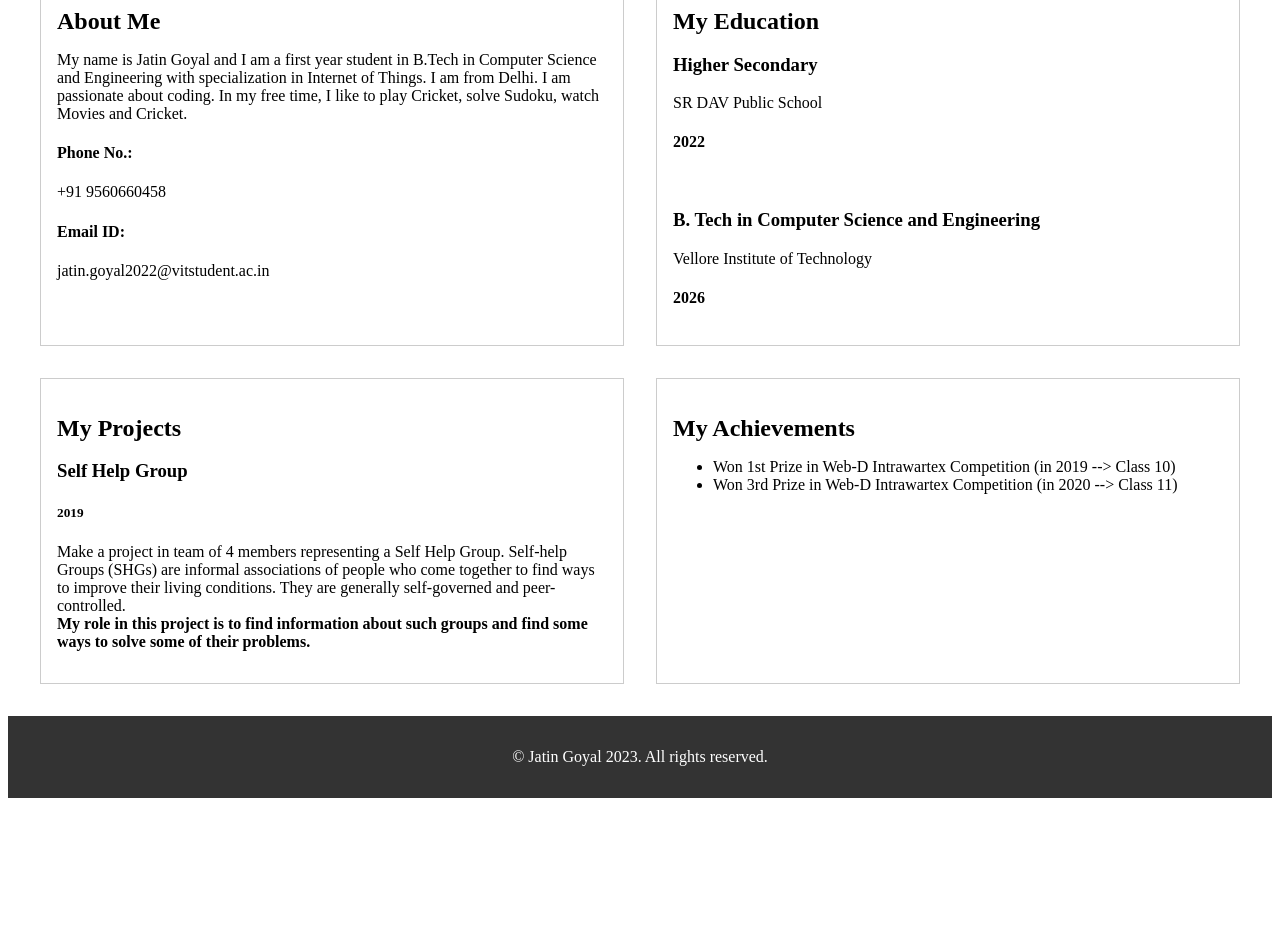
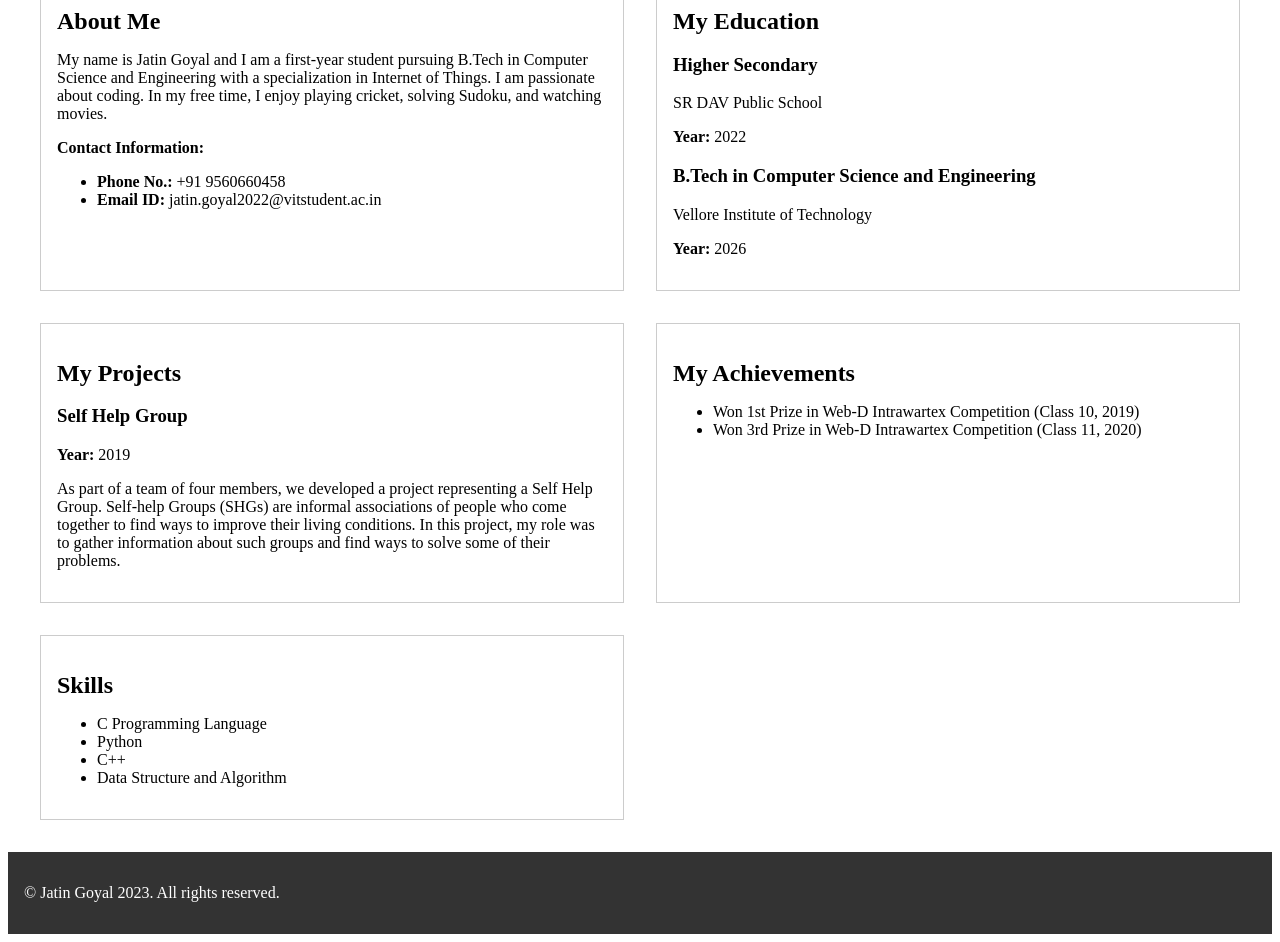
Before and after one commit to jatingoyal82/Portfolio, a plain HTML site: page index.html in a window 1280 px wide. Shown: the part 181-1123 px from the top of the page. Before the commit the page ends 987 px from the top, so only its background shows below. Drawn offline with Linux system fonts and the light colour scheme.

Commit message:
Update index.html

```diff
--- a/index.html
+++ b/index.html
@@ -8,29 +8,32 @@
   </head>
   <body>
     <header>
-      <h1><center>My Portfolio</center></h1>
+      <h1>My Portfolio</h1>
     </header>
     <main>
       <section class="intro">
         <h2>About Me</h2>
         <div class="intro-content">
-          <p>My name is Jatin Goyal and I am a first year student in B.Tech in Computer Science and Engineering with specialization in Internet of Things. I am from Delhi. I am passionate about coding. In my free time, I like to play Cricket, solve Sudoku, watch Movies and Cricket.</p>
-		  <p><h4>Phone No.: </h4>+91 9560660458</p>
-		  <p><h4>Email ID: </h4>jatin.goyal2022@vitstudent.ac.in</p>
+          <p>My name is Jatin Goyal and I am a first-year student pursuing B.Tech in Computer Science and Engineering with a specialization in Internet of Things. I am passionate about coding. In my free time, I enjoy playing cricket, solving Sudoku, and watching movies.</p>
+          <p><strong>Contact Information:</strong></p>
+          <ul>
+            <li><strong>Phone No.: </strong>+91 9560660458</li>
+            <li><strong>Email ID: </strong>jatin.goyal2022@vitstudent.ac.in</li>
+          </ul>
         </div>
       </section>
-      <section class="Education">
+      <section class="education">
         <h2>My Education</h2>
-        <div class="Education-grid">
-          <div class="Education-item">
+        <div class="education-grid">
+          <div class="education-item">
             <h3>Higher Secondary</h3>
             <p>SR DAV Public School</p>
-			<h4>2022</h4>
-          </div><br>
-          <div class="Education-item">
-            <h3>B. Tech in Computer Science and Engineering</h3>
+            <p><strong>Year: </strong>2022</p>
+          </div>
+          <div class="education-item">
+            <h3>B.Tech in Computer Science and Engineering</h3>
             <p>Vellore Institute of Technology</p>
-			<h4>2026</h4>
+            <p><strong>Year: </strong>2026</p>
           </div>
         </div>
       </section>
@@ -39,22 +42,30 @@
         <div class="project-grid">
           <div class="project-item">
             <h3>Self Help Group</h3>
-			<h5>2019</h5>
-            <p>Make a project in team of 4 members representing a Self Help Group. Self-help Groups (SHGs) are informal associations of people who come together to find ways to improve their living conditions. They are generally self-governed and peer-controlled.
-				<br><b>My role in this project is to find information about such groups and find some ways to solve some of their problems.</b></p>
+            <p><strong>Year: </strong>2019</p>
+            <p>As part of a team of four members, we developed a project representing a Self Help Group. Self-help Groups (SHGs) are informal associations of people who come together to find ways to improve their living conditions. In this project, my role was to gather information about such groups and find ways to solve some of their problems.</p>
           </div>
         </div>
       </section>
       <section class="achievements">
         <h2>My Achievements</h2>
         <ul class="achievement-list">
-          <li>Won 1st Prize in Web-D Intrawartex Competition (in 2019 --> Class 10)</li>
-          <li>Won 3rd Prize in Web-D Intrawartex Competition (in 2020 --> Class 11)</li>
+          <li>Won 1st Prize in Web-D Intrawartex Competition (Class 10, 2019)</li>
+          <li>Won 3rd Prize in Web-D Intrawartex Competition (Class 11, 2020)</li>
+        </ul>
+      </section>
+      <section class="skills">
+        <h2>Skills</h2>
+        <ul class="skill-list">
+          <li>C Programming Language</li>
+          <li>Python</li>
+          <li>C++</li>
+          <li>Data Structure and Algorithm</li>
         </ul>
       </section>
     </main>
     <footer>
-      <p><center>&copy; Jatin Goyal 2023. All rights reserved.</center></p>
+      <p>&copy; Jatin Goyal 2023. All rights reserved.</p>
     </footer>
   </body>
 </html>
```
